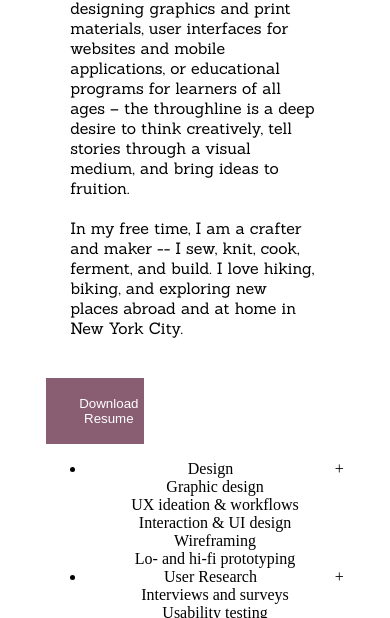
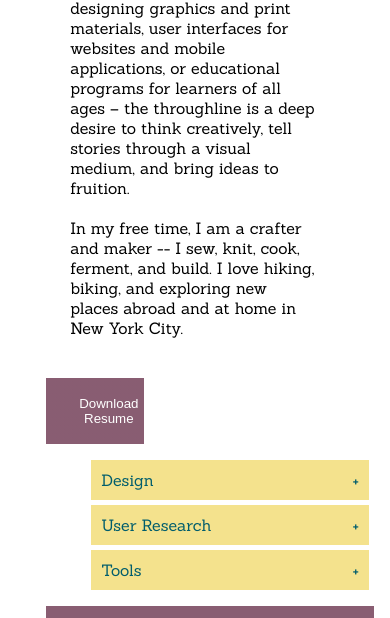
Before and after one commit to sgolomb1190/sgolomb1190-UX_UI_HW_19, a plain HTML site: page index.html in a window 390 px wide. Shown: the part 1017-1635 px from the top of the page. Drawn offline with nearby package versions, Linux system fonts and the light colour scheme.

Commit message:
css updated

```diff
--- a/css/style.css
+++ b/css/style.css
@@ -77,34 +77,32 @@ button:hover {
     background-color: white;
     background-position: 100% 100%;
     color:hsl(331, 19%, 45%);
-
 }
 
-.plus_minus {
-    float: right;
-}
-
-.toggle {
-    display: flex;
-    justify-content: space-between;
-    padding: 10px 10px;
+.accordion {
+    display: grid;
+    grid-template-columns: 50% 50%;
+    grid-area: "accordionContainer" "plus_minus";
+    grid-template-rows: auto;
+    text-align: left;
+    width: 100%;
+    padding: 10px;
     margin: 5px;
     background-color: #F4E28D;
     color: #005D6C;
     font-family: 'Sanchez', serif;
 }
 
-.toggleContainer {
-    padding: 15px;
-    display: none;
-    background-color: #F4E28D;
+.plus_minus {
+    text-align: right;
 }
 
-.active {
-    display: grid;
-    background-color: #F4E28D;
+.accordionContainer {
+    justify-content: space-between;
+    background-color: white;
+    display: none;
+}
 
-  }
 
 footer{
     background-color: hsl(331, 19%, 45%);
@@ -113,7 +111,7 @@ footer{
 footer {
     display: flex;
     flex-direction: column;
-    justify-content: space-evenly;
+    justify-content: space-between;
     padding: 5%;
     margin: 0%;
     height: 40px;
```
